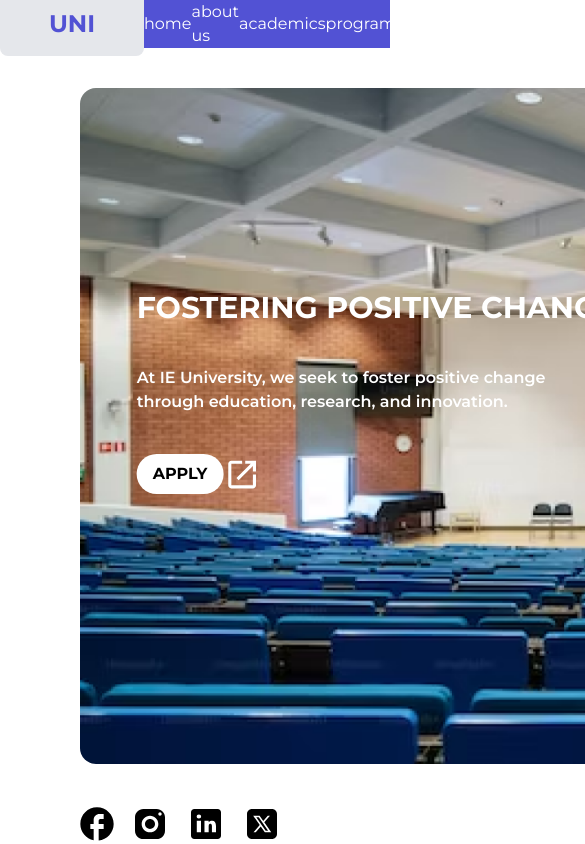
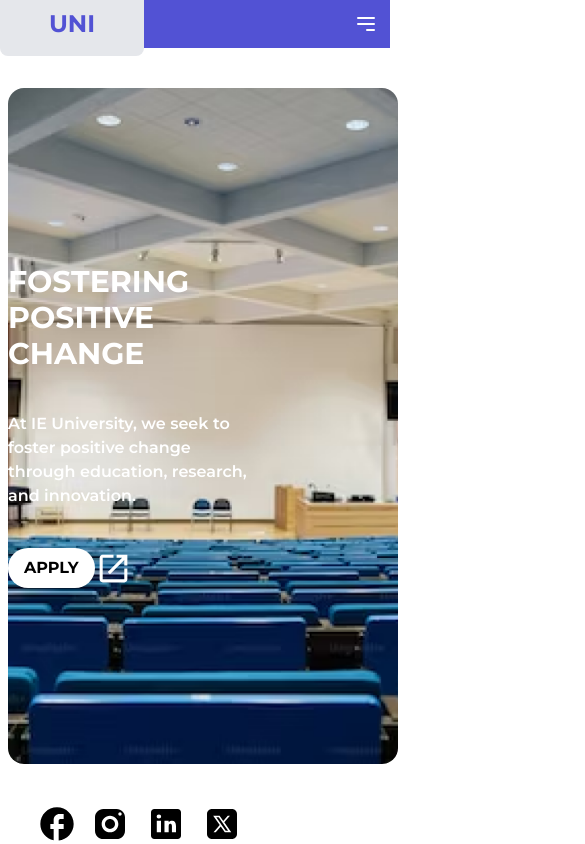
Before and after one commit to ishitaraina1807/Uni-Website, a Next.js app: page / in a window 390 px wide. Shown: the top 844 px of the page, 585 px wide, since content can reach past the window. Built offline with nearby package versions, Linux system fonts and the light colour scheme.

Commit message:
responsiveness

```diff
--- a/components/About.tsx
+++ b/components/About.tsx
@@ -5,7 +5,7 @@
 
 export default function About() {
   return (
-    <div className='lg:ml-52 ml-20'>
+    <div className='lg:ml-52 ml-10'>
       <h1 className='text-[#5252D4] text-4xl font-extrabold mt-10'>about us</h1>
       <p className='mt-4 text-black text-lg font-medium w-full lg:w-1/2'>Lorem ipsum dolor sit amet consectetur. Eget nunc etiam morbi aliquet platea felis. Dolor consectetur fames justo vestibulum. Elit sodales nam malesuada volutpat. Fames lectus sapien vitae pellentesque at enim odio.</p>
       <div className="md:flex my-4 gap-8">
--- a/components/Academics.tsx
+++ b/components/Academics.tsx
@@ -6,7 +6,7 @@
 
 export default function Academics() {
   return (
-    <div className='lg:mx-52 mx-20'>
+    <div className='lg:mx-52 mx-10'>
       <h1 className='text-[#5252D4] text-4xl font-extrabold mt-10'>academics</h1>
       <p className='text-black text-lg font-bold uppercase mt-10'>Credit system</p>
       <p className='mt-4 mr-40 text-black text-lg font-medium'>Lorem ipsum dolor sit amet consectetur. Eget nunc etiam morbi aliquet platea felis. Dolor consectetur fames justo vestibulum. Elit sodales nam malesuada volutpat. Fames lectus sapien vitae pellentesque at enim odio.</p>
--- a/components/Blogs.tsx
+++ b/components/Blogs.tsx
@@ -5,7 +5,7 @@
 
 export default function Blogs() {
   return (
-    <div className='lg:mx-52 mx-20 mt-40'>
+    <div className='lg:mx-52 mx-10 mt-40'>
       <h1 className='text-[#5252D4] text-4xl font-extrabold mt-10'>blogs</h1>
       <div className="lg:w-[1120px] lg:-[488px] p-10 lg:p-0 flex-shrink-0 bg-gray-200 lg:flex justify-around items-center mt-10">
         {/* blog1 */}
--- a/components/Contact.tsx
+++ b/components/Contact.tsx
@@ -2,7 +2,7 @@
 
 export default function Contact() {
     return (
-        <div className='mx-52 lg:flex mt-40 mb-10 justify-between'>
+        <div className='lg:mx-52 mx-10 lg:flex mt-40 mb-10 justify-between'>
             <div>
                 <h1 className='text-[#5252D4] text-4xl font-extrabold '>contact</h1>
                 <div className='font-semibold mt-40 leading-loose'>
--- a/components/EventPage.tsx
+++ b/components/EventPage.tsx
@@ -6,7 +6,7 @@
 
 export default function EventPage() {
     return (
-        <div className='lg:mx-52 mx-20 my-24'>
+        <div className='lg:mx-52 mx-10 my-24'>
         <div className='md:flex md:gap-20'>
             <div>
                 <h1 className='text-black text-lg font-semibold uppercase mb-10'>What our faculty says</h1>
--- a/components/Home.tsx
+++ b/components/Home.tsx
@@ -4,9 +4,9 @@
 export default function Home() {
   return (
     <div className='lg:flex'>
-      <div style={{ position: 'relative', width: '1100px', height: '676px' }} className='lg:ml-52 ml-20 my-10'>
+      <div style={{ position: 'relative', width: '100%', height: '676px' }} className='lg:ml-52 mx-2 my-10'>
         <Image className='rounded-2xl' src={homeImage} alt="Home" layout="fill" objectFit="cover" />
-        <div style={{ position: 'absolute', top: '45%', left: '27%', transform: 'translate(-50%, -50%)', color: 'white', textAlign: 'left' }}>
+        <div className="absolute lg:top-1/2 lg:left-1/3 top-1/2 left-1/3 transform translate-x-[-50%] -translate-y-1/2 text-white text-left">
           <h1 className='text-3xl font-bold'>FOSTERING POSITIVE CHANGE</h1>
           <p className='mt-10 font-semibold'>At IE University, we seek to foster positive change <br /> through education, research, and innovation.</p>
           <div className="flex items-center mt-10">
@@ -17,7 +17,7 @@
           </div>
         </div>
       </div>
-      <div className='flex lg:flex-col md:flex-row gap-4 items-center lg:mt-60 md:mt-20 ml-20 '>
+      <div className='flex lg:flex-col md:flex-row gap-4 items-center lg:mt-60 md:mt-20 lg:mr-20 ml-10'>
         <svg xmlns="http://www.w3.org/2000/svg" width="34" height="34" viewBox="0 0 34 34" fill="none">
           <path d="M33.6666 16.9999C33.6666 7.79992 26.2 0.333252 17 0.333252C7.79998 0.333252 0.333313 7.79992 0.333313 16.9999C0.333313 25.0666 6.06665 31.7833 13.6666 33.3332V21.9999H10.3333V16.9999H13.6666V12.8333C13.6666 9.61658 16.2833 6.99992 19.5 6.99992H23.6666V11.9999H20.3333C19.4166 11.9999 18.6666 12.7499 18.6666 13.6666V16.9999H23.6666V21.9999H18.6666V33.5833C27.0833 32.7499 33.6666 25.6499 33.6666 16.9999Z" fill="black" />
         </svg>
--- a/components/NavBar.tsx
+++ b/components/NavBar.tsx
@@ -1,18 +1,46 @@
-import React from 'react'
+'use client'
+import React, { useState } from 'react';
+
 
 export default function NavBar() {
+  const [isOpen, setIsOpen] = useState(false);
+
+  const toggleMenu = () => {
+    setIsOpen(!isOpen);
+  };
+
   return (
-    <div className='bg-[#5252D4] w-full h-12 flex lg:justify-around items-center text-white font-montserrat text-base font-normal leading-normal' >
-      <div className='w-36 h-16 flex-shrink-0 rounded-b-lg bg-gray-200  flex justify-center items-center'>
-         <h1 className="text-[#5252D4] font-montserrat text-2xl font-bold leading-[1.309] tracking-[0.48] uppercase">UNI</h1>
+    <div className='bg-[#5252D4] w-full h-12 flex lg:justify-around items-center text-white font-montserrat text-base font-normal leading-normal relative'>
+
+      <div className='w-36 h-16 flex-shrink-0 rounded-b-lg bg-gray-200 flex justify-center items-center'>
+        <h1 className="text-[#5252D4] font-montserrat text-2xl font-bold leading-[1.309] tracking-[0.48] uppercase">UNI</h1>
+        </div>
+        <div className={`lg:flex text-white lg:flex-row lg:justify-around lg:space-x-4 absolute left-0 right-0 bg-[#5252D4] lg:bg- z-50 ${isOpen ? 'flex flex-col' : 'hidden'} lg:relative lg:flex-row lg:visible`}>
+        <p className='lg:py-0 py-2 lg:px-0 px-4 text-center lg:text-left'>home</p>
+        <p className='lg:py-0 py-2 lg:px-0 px-4 text-center lg:text-left'>about us</p>
+        <p className='lg:py-0 py-2 lg:px-0 px-4 text-center lg:text-left'>academics</p>
+        <p className='lg:py-0 py-2 lg:px-0 px-4 text-center lg:text-left'>programs</p>
+        <p className='lg:py-0 py-2 lg:px-0 px-4 text-center lg:text-left'>stories</p>
+        <p className='lg:py-0 py-2 lg:px-0 px-4 text-center lg:text-left'>blogs</p>
+        <p className='lg:py-0 py-2 lg:px-0 px-4 text-center lg:text-left'>contact us</p>
       </div>
-      <p>home</p>
-      <p>about us</p>
-      <p>academics</p>
-      <p>programs</p>
-      <p>stories</p>
-      <p>blogs</p>
-      <p>contact us</p>
+      <div className='lg:hidden absolute top-3 right-3' onClick={toggleMenu}>
+        <svg
+          className='w-6 h-6 cursor-pointer'
+          fill='none'
+          strokeLinecap='round'
+          strokeLinejoin='round'
+          strokeWidth='2'
+          viewBox='0 0 24 24'
+          stroke='currentColor'
+        >
+          {isOpen ? (
+            <path d='M6 18L18 6M6 6l12 12' />
+          ) : (
+            <path d='M4 6h16M4 12h16m-7 6h7' />
+          )}
+        </svg>
+      </div>
     </div>
-  )
+  );
 }
--- a/components/Programs.tsx
+++ b/components/Programs.tsx
@@ -3,10 +3,10 @@
 export default function Programs() {
   return (
     <div>
-      <div className="lg:mx-52 mx-20">
+      <div className="lg:mx-52 mx-10">
       <h1 className='text-[#5252D4] text-4xl font-extrabold lg:mt-40 mt-20'>programs</h1>
       <p className='mt-10 mr-40 text-black text-lg font-medium'>Lorem ipsum dolor sit amet consectetur. Eget nunc etiam morbi aliquet platea felis. Dolor consectetur fames justo vestibulum. Elit sodales nam malesuada volutpat. Fames lectus sapien vitae pellentesque at enim odio.</p>
-      <div className="w-[1120px] h-[552px] my-10 flex-shrink-0 rounded-lg bg-gray-300 flex">
+      <div className="w-full lg:w-[90%] lg:max-w-[1120px] h-auto lg:h-[552px] my-10 flex-shrink-0 rounded-lg bg-gray-300 lg:flex lg:items-stretch">
       <div className="w-[352px] h-[552px] flex-shrink-0 rounded-lg bg-[#5252D4] leading-13">
       <p className="text-white text-20 font-bold ml-4"> Courses</p>
       <div className="w-[353px] h-[56px] flex-shrink-0 bg-gray-300 flex items-center">
--- a/components/Stories.tsx
+++ b/components/Stories.tsx
@@ -5,7 +5,7 @@
 
 export default function Stories() {
     return (
-      <div className="lg:mx-52 mx-20 mt-40">
+      <div className="lg:mx-52 mx-10 mt-40">
         <h1 className='text-[#5252D4] text-4xl font-extrabold '>stories</h1>
         <div className="md:flex lg:justify-around md:justify-between">
 {/* story 1 */}
```
